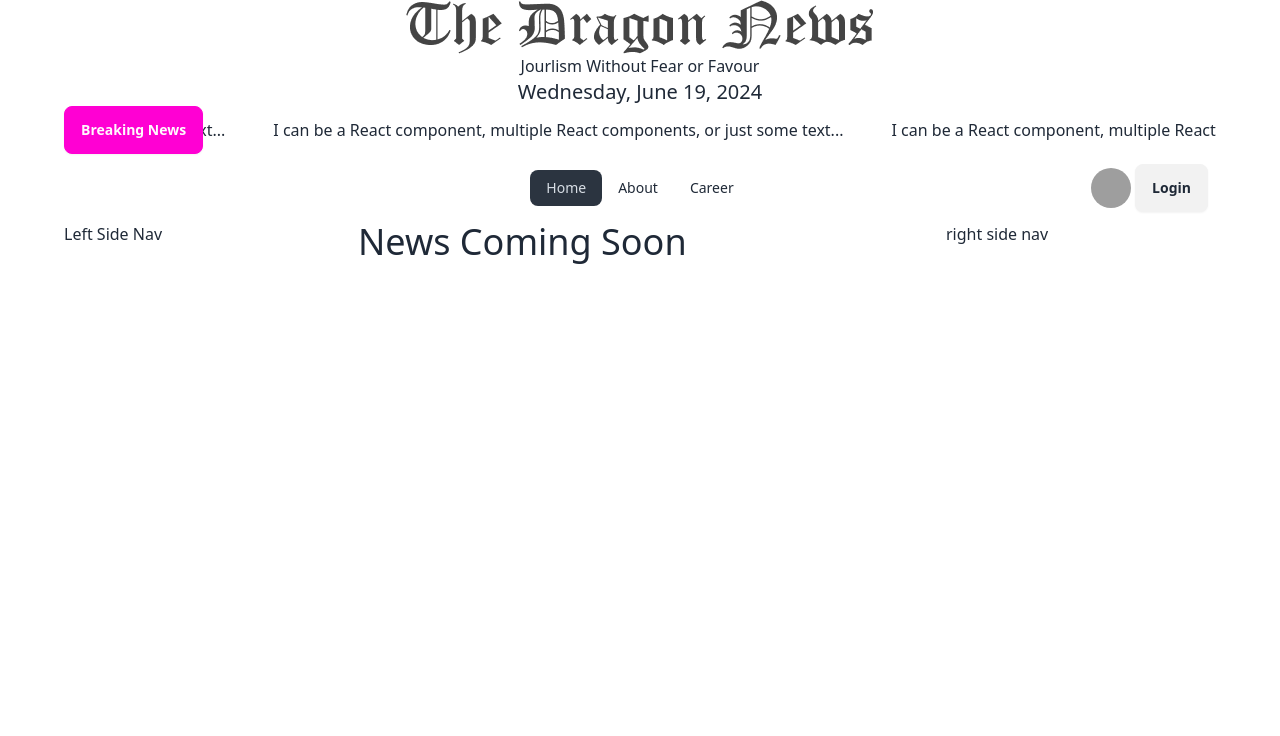
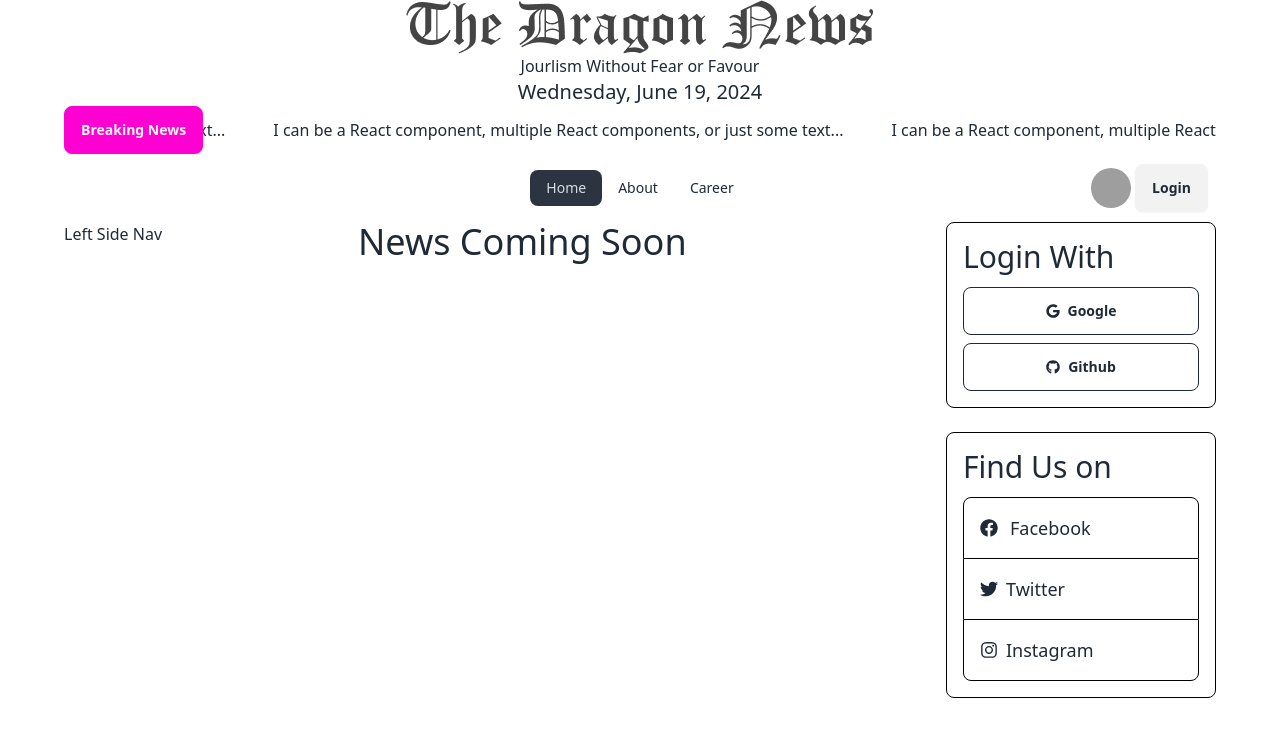
Before and after one commit to Hamed18/The-Daily-News, a React (Vite) app: page / in a window 1280 px wide. Shown: the top 736 px of the page. Built offline with nearby package versions, Linux system fonts and the light colour scheme; grey boxes are pictures that could not be loaded.

Commit message:
Right Side Navbar: login and Find Us section

```diff
--- a/package.json
+++ b/package.json
@@ -15,6 +15,7 @@
     "react": "^18.2.0",
     "react-dom": "^18.2.0",
     "react-fast-marquee": "^1.6.4",
+    "react-icons": "^5.2.1",
     "react-router-dom": "^6.23.1"
   },
   "devDependencies": {
--- a/src/pages/Shared/RightSideNav/RightSideNav.jsx
+++ b/src/pages/Shared/RightSideNav/RightSideNav.jsx
@@ -1,8 +1,33 @@
-
+import { FaFacebook, FaGithub, FaGoogle, FaInstagram, FaTwitter } from "react-icons/fa";
 const RightSideNav = () => {
 	return (
 		<div>
-			<h2 className="">right side nav</h2>
+			<div className="p-4 mb-6 border rounded-lg border-black">
+			   <h2 className="text-3xl mb-3">Login With</h2>
+			   <button className="btn btn-outline w-full mb-2">
+                   <FaGoogle></FaGoogle>
+				   Google
+			    </button>
+			   <button className="btn btn-outline w-full">
+                   <FaGithub></FaGithub>
+				   Github
+			    </button>
+			</div>
+			<div className="p-4 mb-6 border border-black rounded-lg">
+			   <h2 className="text-3xl mb-3">Find Us on</h2>
+			   <a href="" className="p-4 flex items-center text-lg border border-black rounded-t-lg">
+				   <FaFacebook className="mr-3"></FaFacebook>
+				   <span>Facebook</span>
+			   </a>
+			   <a href="" className="p-4 flex items-center text-lg border-x border-black">
+				   <FaTwitter className="mr-2"></FaTwitter>
+				   <span>Twitter</span>
+			   </a>
+			   <a href="" className="p-4 flex items-center text-lg border border-black rounded-b-lg">
+				   <FaInstagram className="mr-2"></FaInstagram>
+				   <span>Instagram</span>
+			   </a>
+			</div>
 		</div>
 	);
 };
```
Also changed, not shown: 2 other files (tests, documents, lock files or other folders).
